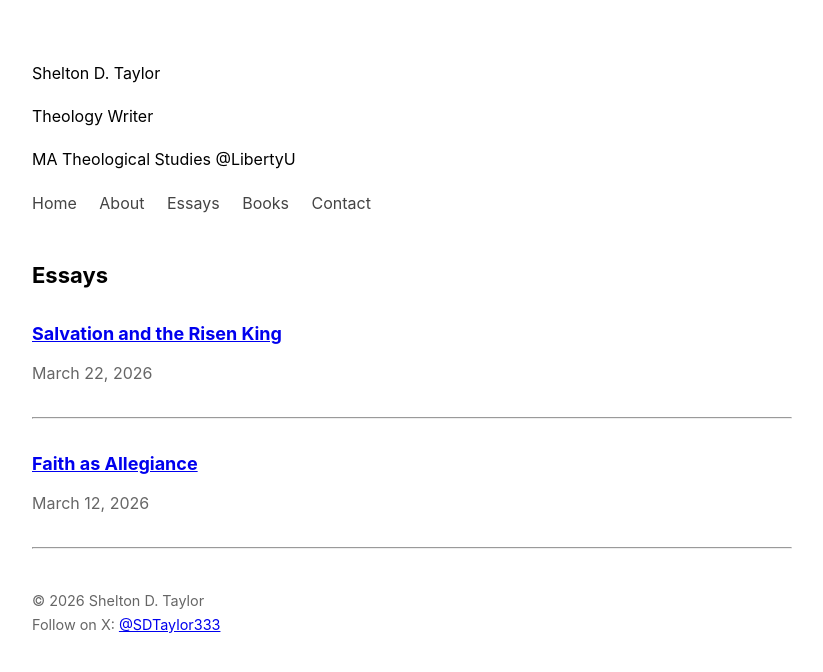
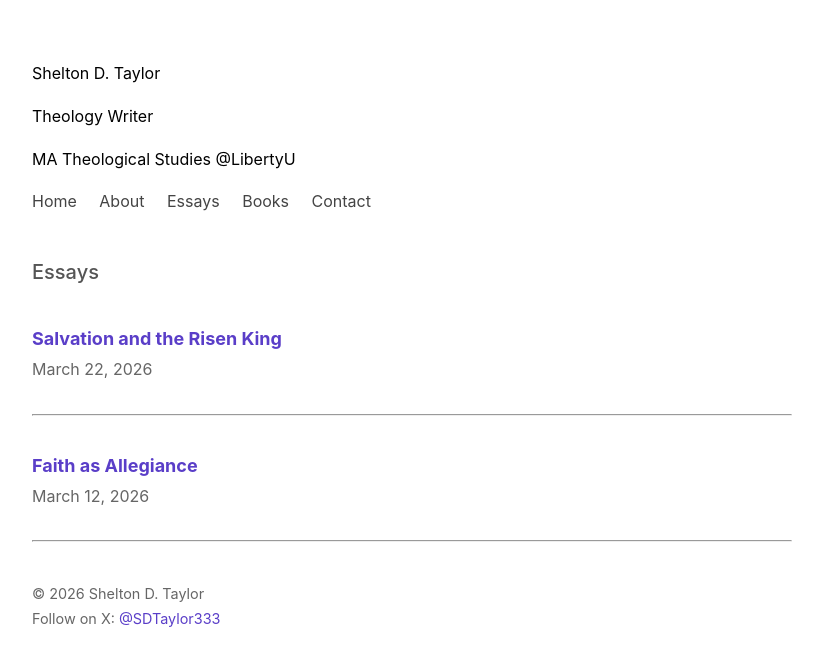
Before and after one commit to sdtaylor333/sdtaylor333.github.io, a Jekyll site: the page built from essays.md, in a window 1280 px wide. Shown: the top 672 px of the page, without its empty margins (228-1051 px from the left). Built offline with Jekyll 4.4.1, drawn with Linux system fonts in a browser that asks for light colours.

Commit message:
Update default.html

```diff
--- a/_layouts/default.html
+++ b/_layouts/default.html
@@ -42,6 +42,29 @@ input:focus, textarea:focus, select:focus {
   h1 { font-size: 32px; }
 h2 { margin-top: 30px; font-size: 22px; }
 h3 { margin-top: 25px; font-size: 18px; }
+  h2 {
+  font-weight: 500;
+  font-size: 20px;
+  color: #555;
+}
+
+h3 {
+  margin-top: 35px;
+  margin-bottom: 10px;
+}
+
+p {
+  margin-bottom: 14px;
+}
+
+a {
+  color: #5a3ec8;
+  text-decoration: none;
+}
+
+a:hover {
+  text-decoration: underline;
+}
 </style>
 
 </head>
```
